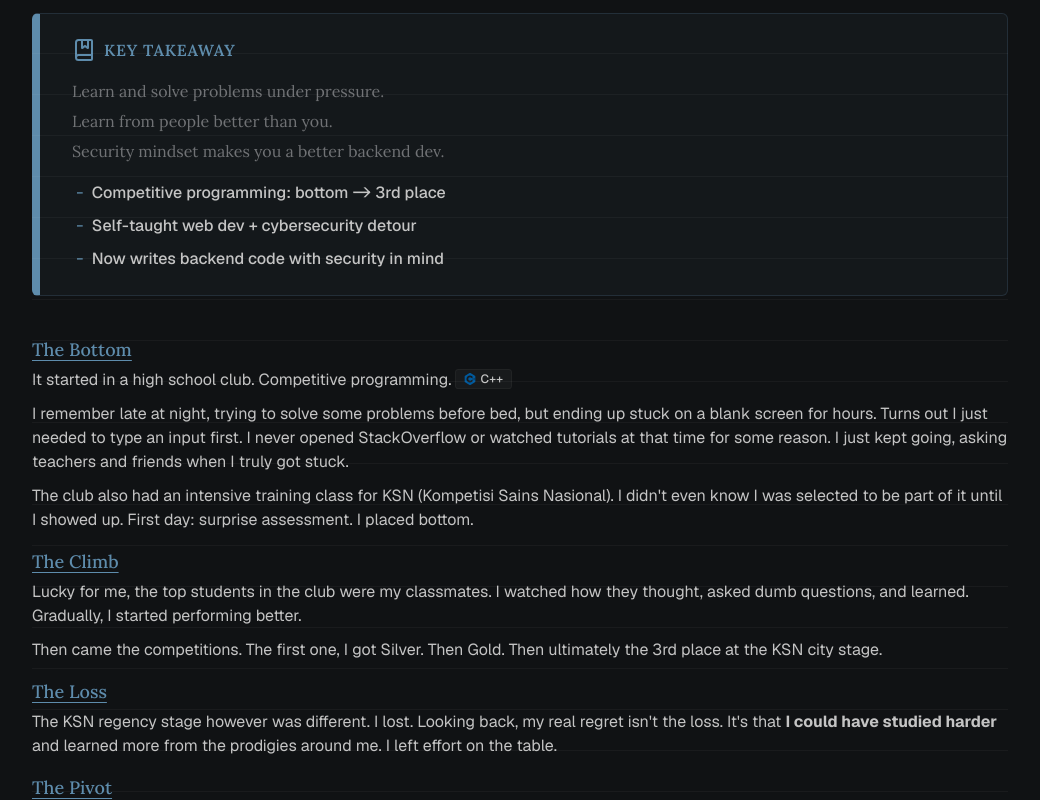
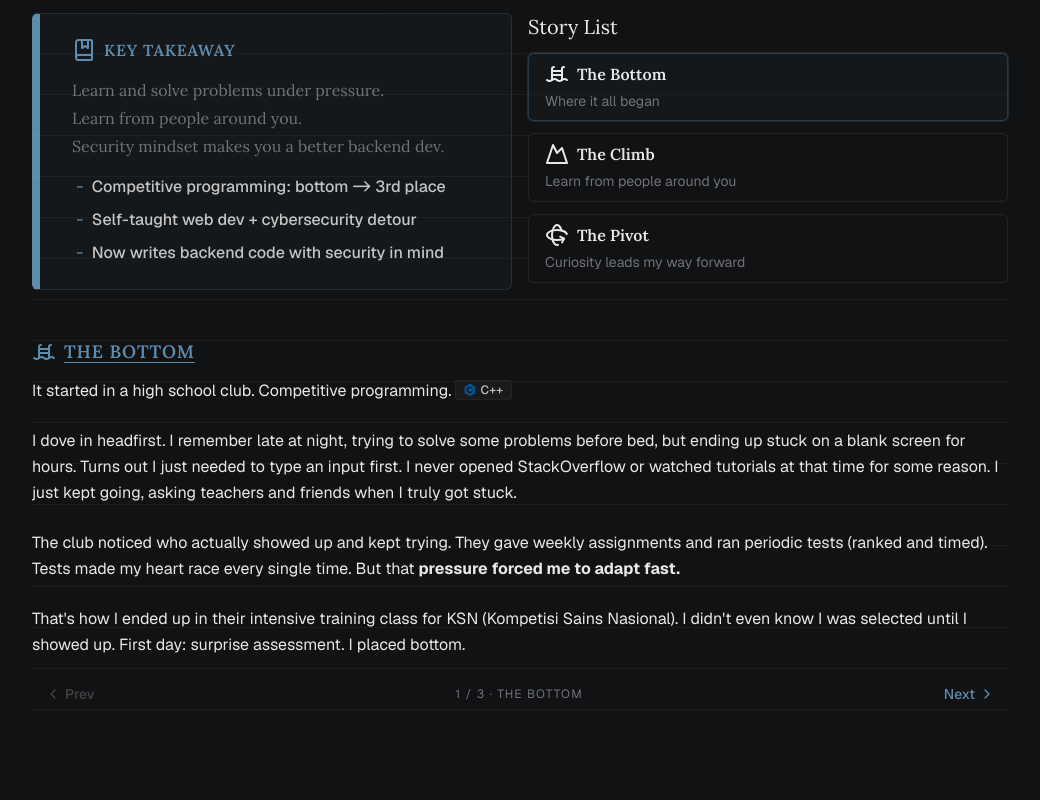
Before and after one commit to vuezy/my-portfolio, a Next.js app: page / in a window 1280 px wide. Shown: the part 1560-2360 px from the top of the page, without its empty margins (120-1160 px from the left). Built offline with nearby package versions, Linux system fonts and the light colour scheme.

Commit message:
feat(origin): organize content with StoryPool and add more details

```diff
--- a/src/app/_components/OriginChapter.tsx
+++ b/src/app/_components/OriginChapter.tsx
@@ -1,5 +1,6 @@
 import Chapter from "@/components/common/Chapter";
 import KeyTakeaway, { KeyTakeawayContent, KeyTakeawayList, KeyTakeawayListItem } from "@/components/common/KeyTakeaway";
+import StoryPoolProvider, { Story, StoryPoolContent, StoryPoolList } from "@/components/common/StoryPool";
 import TechTag from "@/components/common/TechTag";
 import CppIcon from "@/components/icons/CppIcon";
 import CSSIcon from "@/components/icons/CSSIcon";
@@ -9,71 +10,74 @@ import KaliLinuxIcon from "@/components/icons/KaliLinuxIcon";
 import MetasploitIcon from "@/components/icons/MetasploitIcon";
 import MySQLIcon from "@/components/icons/MySQLIcon";
 import PHPIcon from "@/components/icons/PHPIcon";
-import React from "react";
+import { MountainIcon, Rotate3DIcon, WavesLadderIcon } from "lucide-react";
 
-export default function OriginChapter() {
-  const lastUpdated = new Date('2026-04-26');
-
-  return (
-    <Chapter
-      id="origin"
-      title="Origin"
-      chapterNumber={2}
-      lastUpdated={lastUpdated}
-    >
-      <div className="ruled">
-        <KeyTakeaway>
-          <KeyTakeawayContent className="text-muted-foreground space-y-1">
-            <p>Learn and solve problems under pressure.</p>
-            <p>Learn from people better than you.</p>
-            <p>Security mindset makes you a better backend dev.</p>
-          </KeyTakeawayContent>
-
-          <KeyTakeawayList className="mt-4">
-            <KeyTakeawayListItem>Competitive programming: bottom -{'>'} 3rd place</KeyTakeawayListItem>
-            <KeyTakeawayListItem>Self-taught web dev + cybersecurity detour</KeyTakeawayListItem>
-            <KeyTakeawayListItem>Now writes backend code with security in mind</KeyTakeawayListItem>
-          </KeyTakeawayList>
-        </KeyTakeaway>
-
-        <StoryArc title="The Bottom">
+const stories: Story[] = [
+  {
+    id: 'the-bottom',
+    title: 'The Bottom',
+    icon: <WavesLadderIcon />,
+    summary: 'Where it all began',
+    content: (
+      <>
         <p>
           It started in a high school club. Competitive programming.&nbsp;
-            <TechTag>
-              <CppIcon /> C++
-            </TechTag>
+          <TechTag><CppIcon /> C++</TechTag>
         </p>
 
         <p>
-            I remember late at night, trying to solve some problems before bed, but ending up stuck on a blank screen for hours.
+          I dove in headfirst. I remember late at night, trying to solve some problems before bed, but ending up stuck on a blank screen for hours.
           Turns out I just needed to type an input first. I never opened StackOverflow or watched tutorials at that time for some reason.
           I just kept going, asking teachers and friends when I truly got stuck.
         </p>
 
         <p>
-            The club also had an intensive training class for KSN (Kompetisi Sains Nasional).
-            I didn&apos;t even know I was selected to be part of it until I showed up.
-            First day: surprise assessment. I placed bottom.
-          </p>
-        </StoryArc>
-        <StoryArc title="The Climb">
-          <p>
-            Lucky for me, the top students in the club were my classmates. I watched how they thought, asked dumb questions, and learned.
-            Gradually, I started performing better.
+          The club noticed who actually showed up and kept trying.
+          They gave weekly assignments and ran periodic tests (ranked and timed).
+          Tests made my heart race every single time. But that <strong>pressure forced me to adapt fast.</strong>
         </p>
 
         <p>
-            Then came the competitions. The first one, I got Silver. Then Gold. Then ultimately the 3rd place at the KSN city stage.
+          That&apos;s how I ended up in their intensive training class for KSN (Kompetisi Sains Nasional).
+          I didn&apos;t even know I was selected until I showed up. First day: surprise assessment. I placed bottom.
         </p>
-        </StoryArc>
-        <StoryArc title="The Loss">
+      </>
+    ),
+  },
+  {
+    id: 'the-climb',
+    title: 'The Climb',
+    icon: <MountainIcon />,
+    summary: 'Learn from people around you',
+    content: (
+      <>
+        <p>
+          Lucky for me, the top students in the club were my classmates. I watched how they thought, asked dumb questions, and learned.
+          Gradually, I started performing better. I got comfortable with edge cases and learned to spot potential TLEs before hitting run.
+          I could finally make sense of DP functions and graph theory.
+        </p>
+
+        <p>
+          The club encouraged us to test ourselves in real competitions before KSN.
+          The pressure felt heavier and the stakes were higher.
+          My first competition, I managed to get Silver. Then Gold. Then ultimately the 3rd place at the KSN city stage.
+        </p>
+
         <p>
           The KSN regency stage however was different. I lost.
           Looking back, my real regret isn&apos;t the loss. It&apos;s that <strong>I could have studied harder</strong> and learned more from the prodigies around me.
           I left effort on the table.
         </p>
-        </StoryArc>
-        <StoryArc title="The Pivot">
+      </>
+    ),
+  },
+  {
+    id: 'the-pivot',
+    title: 'The Pivot',
+    icon: <Rotate3DIcon />,
+    summary: 'Curiosity leads my way forward',
+    content: (
+      <>
         <p>
           Then COVID hit. Somewhere in that blur, I jumped into web development, starting from&nbsp;
           <TechTag><HTMLIcon /> HTML</TechTag>, <TechTag><CSSIcon /> CSS</TechTag>, and <TechTag><JavaScriptIcon /> JS</TechTag>.
@@ -96,19 +100,41 @@ export default function OriginChapter() {
           So I circled back to web development. The security mindset stayed with me though.
           Now <strong>I think through consequences when I write code. </strong> That&apos;s been surprisingly useful in my day job.
         </p>
-        </StoryArc>
+      </>
+    ),
+  },
+];
+
+export default function OriginChapter() {
+  const lastUpdated = new Date('2026-04-27');
+
+  return (
+    <Chapter
+      id="origin"
+      title="Origin"
+      chapterNumber={2}
+      lastUpdated={lastUpdated}
+    >
+      <div className="grid grid-cols-1 md:grid-cols-2 items-stretch gap-4 ruled">
+        <KeyTakeaway>
+          <KeyTakeawayContent className="text-sm sm:text-base md:text-sm lg:text-base text-muted-foreground space-y-1">
+            <p>Learn and solve problems under pressure.</p>
+            <p>Learn from people around you.</p>
+            <p>Security mindset makes you a better backend dev.</p>
+          </KeyTakeawayContent>
+
+          <KeyTakeawayList className="text-sm sm:text-base md:text-sm lg:text-base mt-4">
+            <KeyTakeawayListItem>Competitive programming: bottom -{'>'} 3rd place</KeyTakeawayListItem>
+            <KeyTakeawayListItem>Self-taught web dev + cybersecurity detour</KeyTakeawayListItem>
+            <KeyTakeawayListItem>Now writes backend code with security in mind</KeyTakeawayListItem>
+          </KeyTakeawayList>
+        </KeyTakeaway>
+
+        <StoryPoolProvider stories={stories} defaultStoryId="the-bottom">
+          <StoryPoolList className="z-10" />
+          <StoryPoolContent className="md:col-span-2 mt-4" />
+        </StoryPoolProvider>
       </div>
     </Chapter>
   );
 }
-
-function StoryArc({ title, children }: { title: string; children: React.ReactNode; }) {
-  return (
-    <>
-      <h3 className="text-primary text-lg font-medium underline underline-offset-4 mb-1">{title}</h3>
-      <div className="text-secondary-foreground text-sm md:text-base space-y-2.5 mb-4">
-        {children}
-      </div>
-    </>
-  );
-}
--- a/src/components/common/KeyTakeaway.tsx
+++ b/src/components/common/KeyTakeaway.tsx
@@ -15,7 +15,7 @@ export default function KeyTakeaway({ children }: KeyTakeawayProps) {
       aria-labelledby={labelId}
       className={cn(
         "bg-accent/5 rounded-lg border border-accent/20 border-l-8 border-l-accent",
-        "mb-8 p-5 pl-6 md:mb-10 md:p-6 md:pl-8",
+        "p-5 pl-6 md:p-6 md:pl-8",
       )}
     >
       <div className="flex items-center gap-2 mb-4 text-md text-primary">
@@ -53,7 +53,7 @@ interface KeyTakeawayListProps {
 
 export function KeyTakeawayList({ children, className }: KeyTakeawayListProps) {
   return (
-    <ul className={cn("ml-1 space-y-2", className)}>{children}</ul>
+    <ul className={cn("text-sm md:text-base text-secondary-foreground font-medium ml-1 space-y-2", className)}>{children}</ul>
   );
 }
 
@@ -63,7 +63,7 @@ interface KeyTakeawayListItemProps {
 
 export function KeyTakeawayListItem({ children }: KeyTakeawayListItemProps) {
   return (
-    <li className="flex items-baseline gap-2 text-secondary-foreground text-sm md:text-base font-medium">
+    <li className="flex items-baseline gap-2">
       <span className="shrink-0 font-serif text-accent" aria-hidden="true">-</span>
       <span>{children}</span>
     </li>
--- /dev/null
+++ b/src/components/common/StoryPool.tsx
@@ -0,0 +1,259 @@
+'use client'
+
+import { cn } from "@/lib/utils";
+import React, { createContext, useContext, useState, useRef, useCallback } from "react";
+import { ChevronLeft, ChevronRight } from "lucide-react";
+import { Button } from "../ui/button";
+
+export interface Story {
+  id: string;
+  title: string;
+  icon?: React.ReactNode;
+  summary?: string;
+  content: React.ReactNode;
+}
+
+interface StoryPoolContextType {
+  stories: Story[];
+  selectedId: string;
+  setSelectedId: (id: string) => void;
+  goNext: () => void;
+  goPrev: () => void;
+  currentIndex: number;
+  contentRef: React.RefObject<HTMLDivElement | null>;
+}
+
+const StoryPoolContext = createContext<StoryPoolContextType | null>(null);
+
+function useStoryPool() {
+  const context = useContext(StoryPoolContext);
+  if (!context) {
+    if (process.env.NODE_ENV === "development") {
+      console.error("StoryPool components must be used within a StoryPoolProvider");
+    }
+    return null;
+  }
+  return context;
+}
+
+interface StoryPoolProviderProps {
+  stories: Story[];
+  defaultStoryId: string;
+  children: React.ReactNode;
+}
+
+export default function StoryPoolProvider({ stories, defaultStoryId, children }: StoryPoolProviderProps) {
+  const [selectedId, setSelectedId] = useState(defaultStoryId);
+  const contentRef = useRef<HTMLDivElement>(null);
+
+  const currentIndex = stories.findIndex((story) => story.id === selectedId);
+
+  const handleSelect = useCallback((id: string) => {
+    setSelectedId(id);
+    // Try letting the DOM swaps the content before we attempt to scroll
+    setTimeout(() => {
+      contentRef.current?.scrollIntoView({ behavior: "smooth", block: "start" });
+    }, 50);
+  }, []);
+
+  const goNext = useCallback(() => {
+    if (currentIndex < stories.length - 1) {
+      handleSelect(stories[currentIndex + 1].id);
+    }
+  }, [stories, handleSelect, currentIndex]);
+
+  const goPrev = useCallback(() => {
+    if (currentIndex > 0) {
+      handleSelect(stories[currentIndex - 1].id);
+    }
+  }, [stories, handleSelect, currentIndex]);
+
+  return (
+    <StoryPoolContext.Provider value={{ stories, selectedId, setSelectedId: handleSelect, goNext, goPrev, currentIndex, contentRef }}>
+      {children}
+    </StoryPoolContext.Provider>
+  );
+}
+
+interface StoryPoolListProps {
+  className?: string;
+}
+
+export function StoryPoolList({ className }: StoryPoolListProps) {
+  const storyPool = useStoryPool();
+  if (!storyPool) return null;
+
+  const { selectedId, setSelectedId, stories } = storyPool;
+
+  function handleKeyDown(e: React.KeyboardEvent) {
+    const currentIndex = stories.findIndex((story) => story.id === selectedId);
+    let newIndex = currentIndex;
+
+    switch (e.key) {
+      case "ArrowRight":
+      case "ArrowDown":
+        e.preventDefault();
+        newIndex = (currentIndex + 1) % stories.length;
+        break;
+      case "ArrowLeft":
+      case "ArrowUp":
+        e.preventDefault();
+        newIndex = (currentIndex - 1 + stories.length) % stories.length;
+        break;
+      case "Home":
+        e.preventDefault();
+        newIndex = 0;
+        break;
+      case "End":
+        e.preventDefault();
+        newIndex = stories.length - 1;
+        break;
+      default:
+        return;
+    }
+
+    const newStory = stories[newIndex];
+    if (newStory) {
+      setSelectedId(newStory.id);
+      document.getElementById(`story-tab-${newStory.id}`)?.focus();
+    }
+  };
+
+  return (
+    <div
+      role="tablist"
+      className={cn("flex flex-col gap-3", className)}
+      onKeyDown={handleKeyDown}
+    >
+      <span className="font-serif text-lg md:text-xl">Story List</span>
+      {stories.map((story) => {
+        const isActive = story.id === selectedId;
+
+        return (
+          <button
+            key={story.id}
+            type="button"
+            onClick={() => setSelectedId(story.id)}
+            className={cn(
+              "w-full text-start px-4 py-2 rounded-lg border transition-all outline-none focus-visible:border-ring focus-visible:ring-3 focus-visible:ring-ring/30",
+              "bg-background border-border hover:bg-muted/50",
+              isActive && "bg-primary/5 border-primary/30 ring-1 ring-primary/20"
+            )}
+            role="tab"
+            id={`story-tab-${story.id}`}
+            aria-selected={isActive}
+            aria-controls={`story-panel-${story.id}`}
+            tabIndex={isActive ? 0 : -1}
+          >
+            <div className="w-full space-y-1">
+              <h3 className="font-serif text-sm sm:text-base font-semibold flex items-center gap-2">
+                {story.icon && (
+                  <span className="shrink-0">{story.icon}</span>
+                )}
+                {story.title}
+              </h3>
+              {story.summary && (
+                <p className="text-xs sm:text-sm text-muted-foreground leading-relaxed">
+                  {story.summary}
+                </p>
+              )}
+            </div>
+          </button>
+        );
+      })}
+    </div>
+  );
+}
+
+interface StoryPoolContentProps {
+  className?: string;
+}
+
+export function StoryPoolContent({ className }: StoryPoolContentProps) {
+  const storyPool = useStoryPool();
+  if (!storyPool) return null;
+
+  const { selectedId, stories, contentRef } = storyPool;
+  const activeStory = stories.find((story) => story.id === selectedId);
+
+  return (
+    <div
+      ref={contentRef}
+      className={cn("min-h-50 scroll-mt-14", className)}
+      role="tabpanel"
+      id={`story-panel-${selectedId}`}
+      aria-labelledby={`story-tab-${selectedId}`}
+      aria-live="polite"
+    >
+      <div className="leading-relaxed text-sm md:text-base text-foreground space-y-6 py-4">
+        {activeStory ? (
+          <>
+            <div className="flex items-center gap-2 font-serif text-base md:text-lg text-primary font-semibold mb-3">
+              {activeStory.icon && (
+                <span className="shrink-0">{activeStory.icon}</span>
+              )}
+              <span className="tracking-wider uppercase underline underline-offset-4">{activeStory.title}</span>
+            </div>
+            {activeStory.content}
+          </>
+        ) : (
+          <p className="font-serif text-muted-foreground text-base md:text-lg">Select a story to read more.</p>
+        )}
+      </div>
+      <StoryNav />
+    </div>
+  );
+}
+
+function StoryNav() {
+  const storyPool = useStoryPool();
+  if (!storyPool) return null;
+
+  const { goNext, goPrev, currentIndex, stories } = storyPool;
+
+  const isFirst = currentIndex === 0;
+  const isLast = currentIndex === stories.length - 1;
+  const currentTitle = stories[currentIndex]?.title;
+
+  return (
+    <div className="flex items-center justify-between gap-4 py-1">
+      <Button
+        type="button"
+        variant="ghost"
+        size="sm"
+        className="text-primary disabled:text-muted-foreground"
+        onClick={goPrev}
+        disabled={isFirst}
+      >
+        <ChevronLeft />
+        <span className="hidden sm:inline" aria-hidden="true">
+          Prev
+        </span>
+        <span className="sr-only">
+          Read previous story
+        </span>
+      </Button>
+
+      <span className="text-xs text-muted-foreground uppercase tracking-widest truncate px-2">
+        {currentIndex + 1} / {stories.length} · {currentTitle}
+      </span>
+
+      <Button
+        type="button"
+        variant="ghost"
+        size="sm"
+        className="text-primary disabled:text-muted-foreground"
+        onClick={goNext}
+        disabled={isLast}
+      >
+        <span className="hidden sm:inline" aria-hidden="true">
+          Next
+        </span>
+        <span className="sr-only">
+          Read next story
+        </span>
+        <ChevronRight />
+      </Button>
+    </div>
+  );
+}
```
Lines whose indentation alone changed are shown as unchanged.
